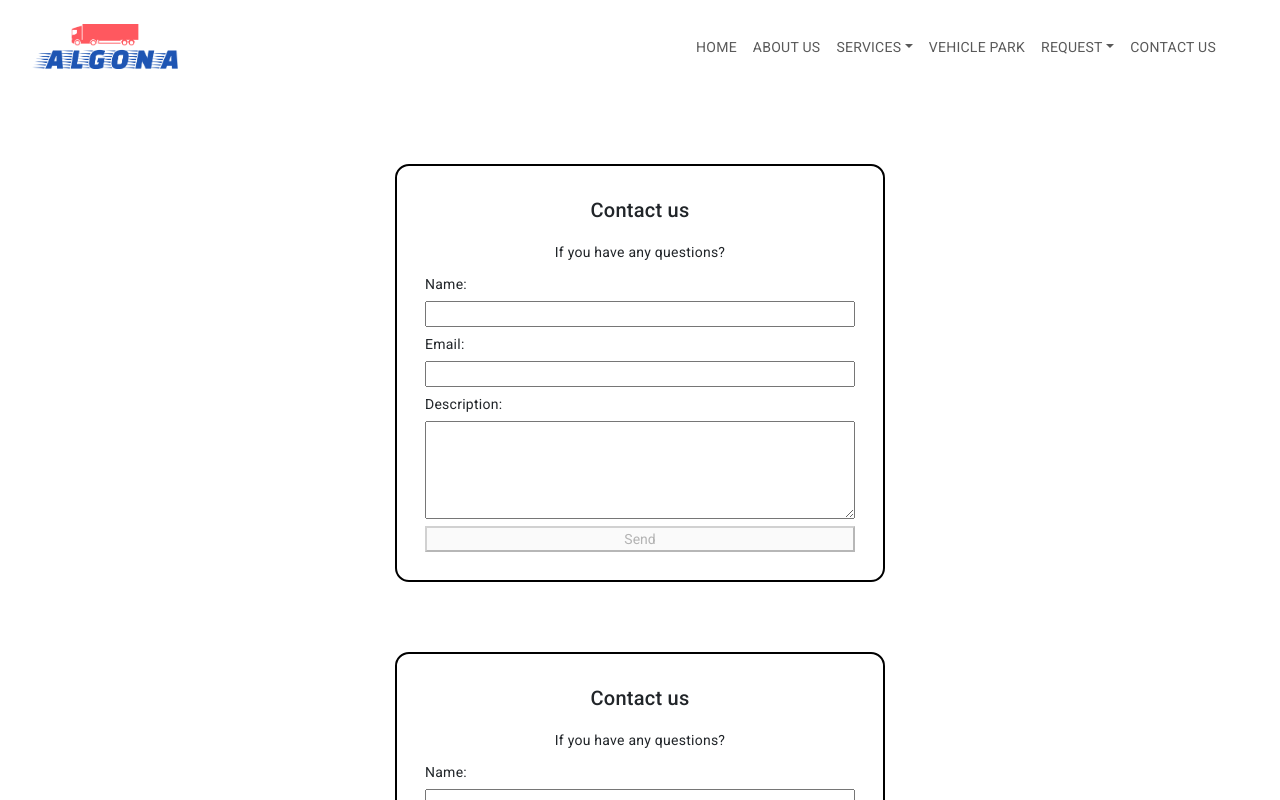
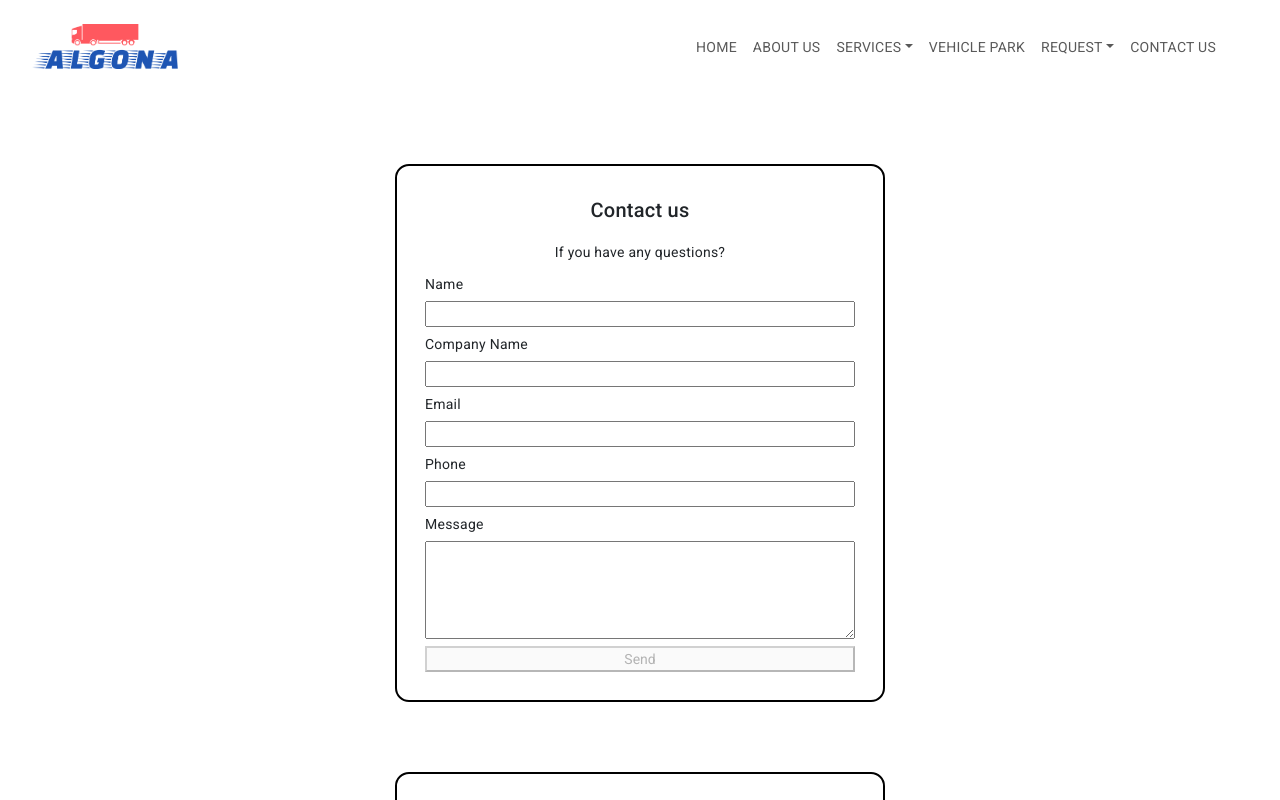
Before and after one commit to IvanovvAlex/Algona, an Angular app in the folder Client/: page /contact in a window 1280 px wide. Shown: the top 800 px of the page. Built offline with nearby package versions, Linux system fonts and the light colour scheme.

Commit message:
editing input fields

```diff
--- a/Client/src/app/components-WIP-folder/contact-form/contact-form.component.html
+++ b/Client/src/app/components-WIP-folder/contact-form/contact-form.component.html
@@ -7,7 +7,7 @@
 
         <form [formGroup]="contactForm" (ngSubmit)="sendData()">
             <div class="form-cont">
-                <label for="name">Name:</label>
+                <label for="name">Name</label>
                 <input type="text" name="name" formControlName="name">
                 <ng-container *ngIf="contactForm.get('name')?.touched">
                     <p class="error" *ngIf="contactForm.get('name')?.errors?.['required']">
@@ -15,8 +15,16 @@
                     </p>
                 </ng-container>
 
+                <label for="companyName">Company Name</label>
+                <input type="text" name="companyName" formControlName="companyName">
+                <ng-container *ngIf="contactForm.get('companyName')?.touched">
+                    <p class="error" *ngIf="contactForm.get('companyName')?.errors?.['required']">
+                        A name is required!
+                    </p>
+                </ng-container>
 
-                <label for="email">Email:</label>
+
+                <label for="email">Email</label>
                 <input type="email" name="email" formControlName="email">
                 <ng-container *ngIf="contactForm.get('email')?.touched">
                     <p class="error" *ngIf="contactForm.get('email')?.errors?.['required']">
@@ -24,13 +32,20 @@
                     </p>
                 </ng-container>
 
+                <label for="phone">Phone</label>
+                <input type="phone" name="phone" formControlName="phone">
+                <ng-container *ngIf="contactForm.get('phone')?.touched">
+                    <p class="error" *ngIf="contactForm.get('phone')?.errors?.['required']">
+                        Phone is required!
+                    </p>
+                </ng-container>
 
 
-                <label for="data">Description:</label>
+                <label for="data">Message</label>
                 <textarea name="data" id="data" formControlName="data"></textarea>
                 <ng-container *ngIf="contactForm.get('data')?.touched">
                     <p class="error" *ngIf="contactForm.get('data')?.errors?.['required']">
-                        Description is required!
+                        Message is required!
                     </p>
                 </ng-container>
 
--- a/Client/src/app/components-WIP-folder/contact-form/contact-form.component.ts
+++ b/Client/src/app/components-WIP-folder/contact-form/contact-form.component.ts
@@ -16,7 +16,9 @@ export class ContactFormComponent {
 
   contactForm = this.fb.group({
     name: ['', [Validators.required]],
+    companyName: ['', [Validators.required]],
     email: ['', [Validators.required]],
+    phone: ['', [Validators.required]],
     data: ['', [Validators.required]]
   }
   )
@@ -26,11 +28,13 @@ export class ContactFormComponent {
       return
     }
 
-    const { name, email, data } = this.contactForm.value;
+    const { name, companyName, email, phone, data } = this.contactForm.value;
 
     const contactFormData = {
       name: name as string,
+      companyName: companyName as string,
       email: email as string,
+      phone: phone as string,
       data: data as string
     }
 
```
